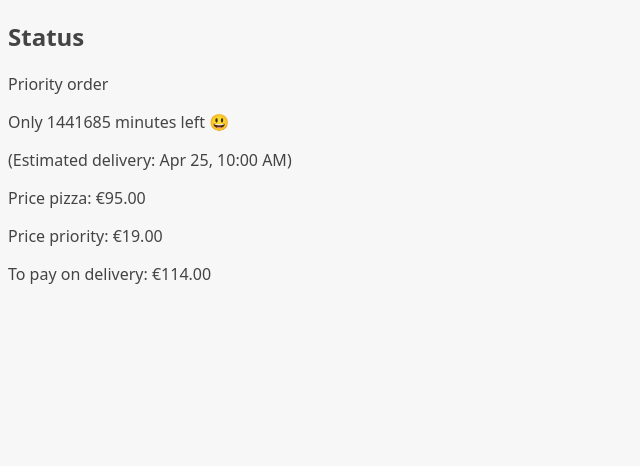
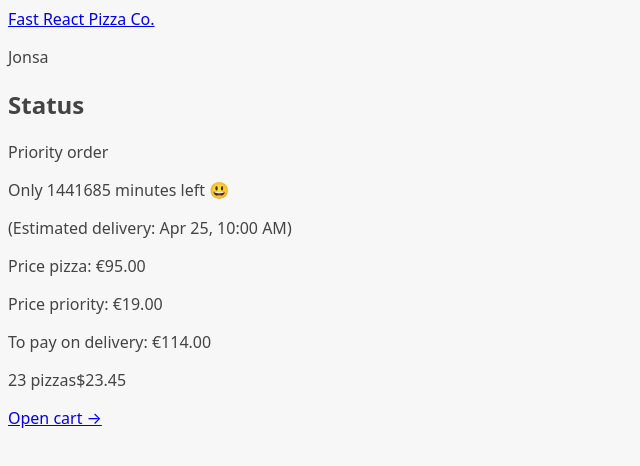
Before and after one commit to YAcodingroom/react-fast-pizza, a React (Vite) app: page /order/1 in a window 1280 px wide. Shown: the top 466 px of the page, without its empty margins (0-640 px from the left). Built offline with nearby package versions, Linux system fonts and the light colour scheme.

Commit message:
build: set up layout route

```diff
--- a/src/App.jsx
+++ b/src/App.jsx
@@ -4,13 +4,19 @@
 import Cart from './features/cart/Cart'
 import CreateOrder from './features/order/CreateOrder'
 import Order from './features/order/Order'
+import AppLayout from './ui/AppLayout'
 
 const router = createBrowserRouter([
-	{ path: '/', element: <Home /> },
-	{ psth: '/menu', element: <Menu /> },
-	{ path: '/cart', element: <Cart /> },
-	{ path: '/order/new', element: <CreateOrder /> },
-	{ path: '/order/:orderId', element: <Order /> },
+	{
+		element: <AppLayout />,
+		children: [
+			{ path: '/', element: <Home /> },
+			{ psth: '/menu', element: <Menu /> },
+			{ path: '/cart', element: <Cart /> },
+			{ path: '/order/new', element: <CreateOrder /> },
+			{ path: '/order/:orderId', element: <Order /> },
+		],
+	},
 ])
 
 function App() {
--- a/src/features/cart/CartOverview.jsx
+++ b/src/features/cart/CartOverview.jsx
@@ -1,3 +1,5 @@
+import { Link } from 'react-router-dom'
+
 function CartOverview() {
 	return (
 		<div>
@@ -5,9 +7,9 @@
 				<span>23 pizzas</span>
 				<span>$23.45</span>
 			</p>
-      <a href="#">Open cart &rarr;</a>
+			<Link to="/cart">Open cart &rarr;</Link>
 		</div>
-  );
+	)
 }
 
-export default CartOverview;
+export default CartOverview
--- /dev/null
+++ b/src/ui/AppLayout.jsx
@@ -0,0 +1,19 @@
+import Header from './Header'
+import CartOverview from '../features/cart/CartOverview'
+import { Outlet } from 'react-router-dom'
+
+function AppLayout() {
+	return (
+		<div>
+			<Header />
+
+			<main>
+				<Outlet />
+			</main>
+
+			<CartOverview />
+		</div>
+	)
+}
+
+export default AppLayout
--- /dev/null
+++ b/src/ui/Header.jsx
@@ -0,0 +1,13 @@
+import { Link } from 'react-router-dom'
+
+function Header() {
+	return (
+		<header>
+			<Link to="/">Fast React Pizza Co.</Link>
+
+			<p>Jonsa</p>
+		</header>
+	)
+}
+
+export default Header
```
Lines whose indentation alone changed are shown as unchanged.
